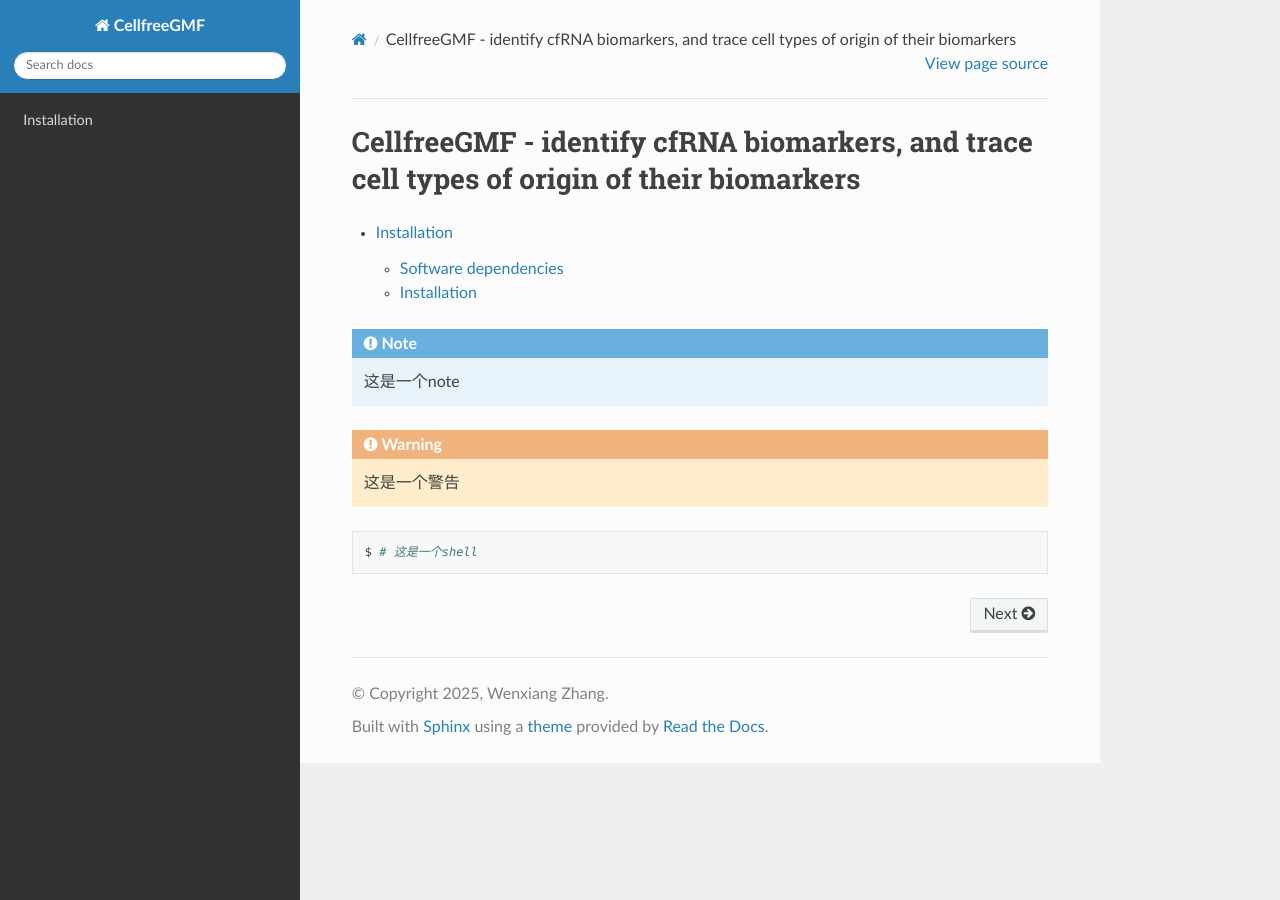
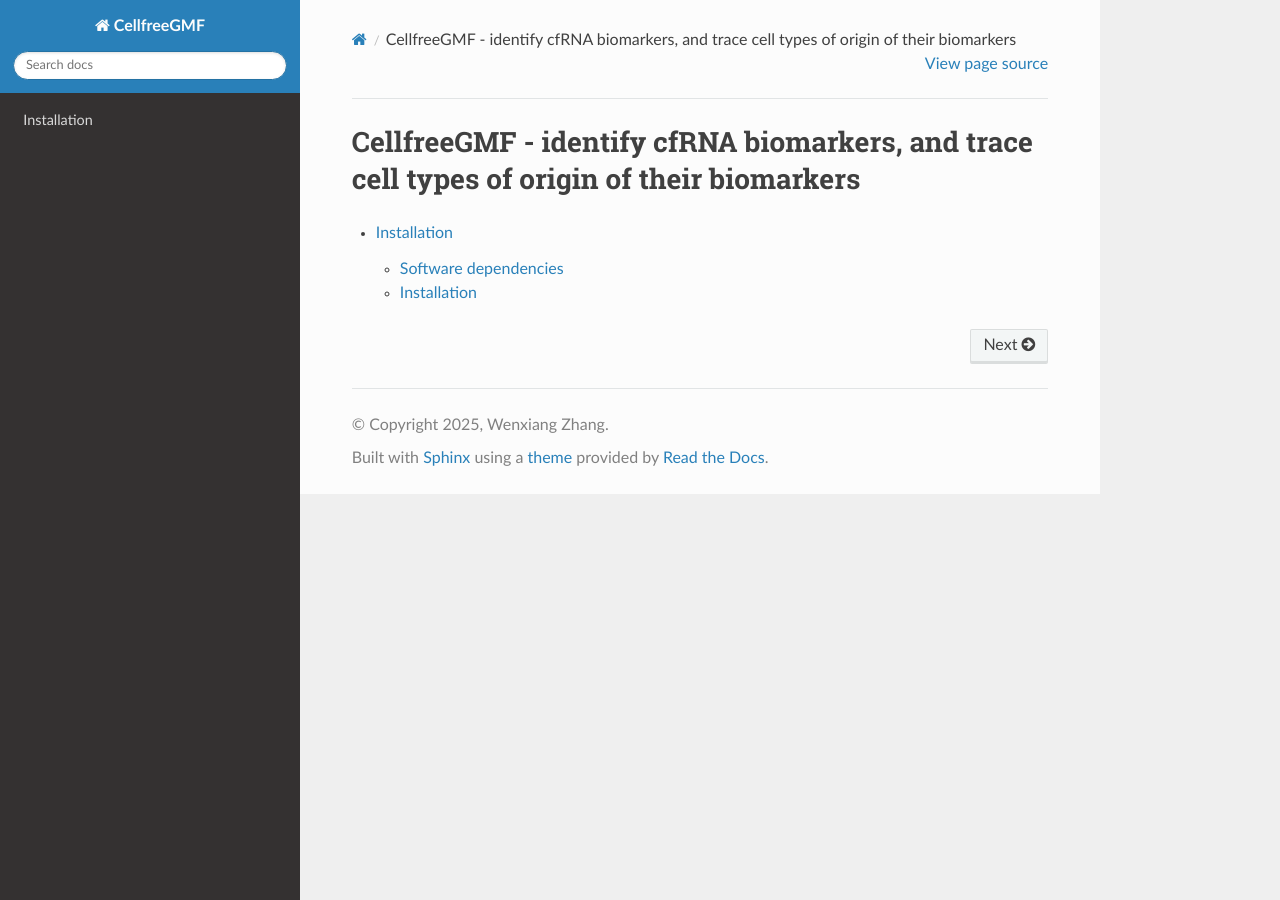
Before and after one commit to zwx94/CellFreeGMF_Tutorials, a Sphinx documentation site: the page built from source/index.rst, in a window 1280 px wide. Built offline with Sphinx 7.4.7 and the Read the Docs theme 3.1.0, drawn with Linux system fonts in a browser that asks for light colours; pages that are not in the unit, such as notebooks, are missing from menus.

Commit message:
Update index.rst

```diff
--- a/source/index.rst
+++ b/source/index.rst
@@ -13,21 +13,3 @@ CellfreeGMF - identify cfRNA biomarkers, and trace cell types of origin of their
    Diagnosis
    Deconvolution
    Cellchat
-
-
-
-
-.. note::
-   这是一个note
-
-.. warning::
-   这是一个警告
-
-.. code-block:: bash
-
-   $ # 这是一个shell
-
-
-.. toctree::
-   :maxdepth: 2
-   :caption: Contents:
```
